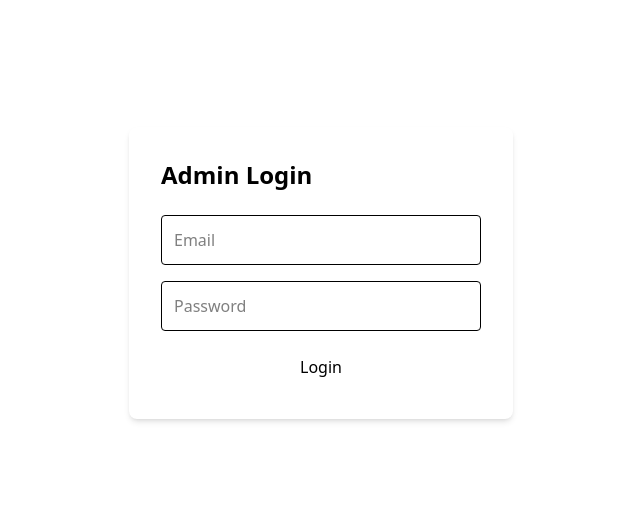
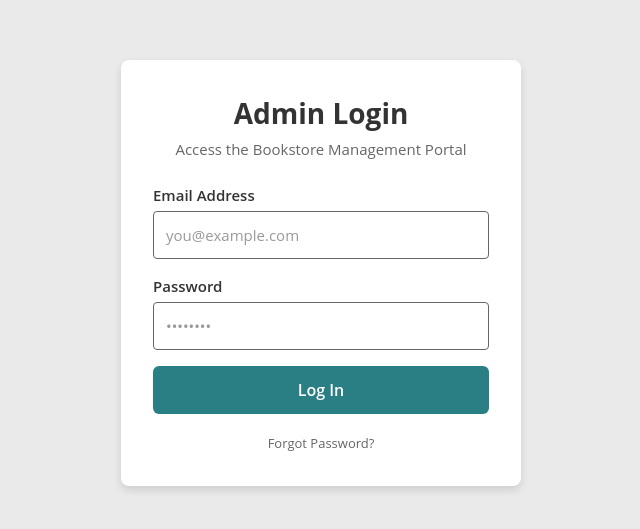
Before and after one commit to AmeyPacharkar1896/bookstore-admin-react, a React (Vite) app: page /admin/login in a window 1280 px wide. Shown: the part 127-656 px from the top of the page, without its empty margins (319-959 px from the left). Built offline with nearby package versions, Linux system fonts and the light colour scheme; no server answers.

Commit message:
added theme to the project

```diff
--- a/src/App.tsx
+++ b/src/App.tsx
@@ -1,4 +1,4 @@
-import { BrowserRouter, Routes, Route } from "react-router-dom";
+import { BrowserRouter, Routes, Route, Navigate } from "react-router-dom";
 import Login from "./pages/Login";
 import Dashboard from "./pages/Dashboard";
 import ProtectedRoute from "./components/ProtectedRoute";
@@ -16,6 +16,8 @@ function App() {
             </ProtectedRoute>
           }
         />
+        <Route path="/" element={<Navigate to="/admin/login" replace />} />
+        <Route path="*" element={<div className="p-8 text-center">404 Not Found</div>} />
       </Routes>
     </BrowserRouter>
   );
--- a/src/components/ProtectedRoute.tsx
+++ b/src/components/ProtectedRoute.tsx
@@ -19,7 +19,7 @@ export default function ProtectedRoute({ children }: ProtectedRouteProps) {
   }, []);
 
   if (authorized === null) return <div className="p-8">Checking access...</div>;
-  if (!authorized) return <Navigate to="/" replace />;
+  if (!authorized) return <Navigate to="/admin/login" replace />;
 
   return <>{children}</>;
 }
--- a/src/pages/Dashboard.tsx
+++ b/src/pages/Dashboard.tsx
@@ -0,0 +1,5 @@
+export default function DashBoard() {
+  return (
+    <div>Welcome to dashboard</div>
+  );
+}
--- a/src/pages/Login.tsx
+++ b/src/pages/Login.tsx
@@ -1,65 +1,217 @@
 import { useState } from "react";
 import { useNavigate } from "react-router-dom";
+import theme from "../theme/theme";
 import { authService } from "../services/authService";
 
 export default function Login() {
   const [email, setEmail] = useState("");
   const [password, setPassword] = useState("");
   const [error, setError] = useState<string | null>(null);
+  const [loading, setLoading] = useState(false);
   const navigate = useNavigate();
 
   const handleLogin = async (e: React.FormEvent) => {
     e.preventDefault();
     setError(null);
+    setLoading(true);
 
     try {
-      await authService.singInWithEmail(email, password);
-      const user = await authService.getCurrentUser();
+      const { user } = await authService.singInWithEmail(email, password);
+      const profile = await authService.getCurrentUser();
 
-      if (user?.role === "admin") {
+      if (!profile || profile.role !== "admin") {
+        setError("Access denied. Admin privileges required.");
+        setLoading(false);
+        return;
+      }
+
+      // ✅ Successful admin login
       navigate("/admin");
-      } else {
-        setError("Access denied: Admins only.");
-      }
     } catch (err: any) {
-      setError(err.message || "Login failed");
+      setError(err.message || "Login failed. Please try again.");
+    } finally {
+      setLoading(false);
     }
   };
 
+
   return (
-    <div className="flex justify-center items-center h-screen bg-[--color-soft-page-white]">
+    <div
+      className="flex justify-center items-center h-screen"
+      style={{ backgroundColor: theme.colors.adminCanvasGrey }}
+    >
       <form
         onSubmit={handleLogin}
-        className="bg-white p-8 rounded-lg shadow-md w-full max-w-sm"
+        style={{
+          backgroundColor: theme.colors.cleanPageWhite,
+          padding: "2rem",
+          borderRadius: theme.borderRadius.card,
+          boxShadow: theme.boxShadow.medium,
+          width: "100%",
+          maxWidth: "400px",
+        }}
       >
-        <h1 className="text-2xl font-bold mb-6 text-[--color-ink-black]">Admin Login</h1>
+        {/* Optional Logo */}
+        {/* <img src="/logo.svg" alt="App Logo" className="mx-auto h-12 w-auto mb-4" /> */}
 
+        <h1
+          className="text-center mb-1"
+          style={{
+            fontSize: theme.fontSizes.h1,
+            fontWeight: theme.fontWeight.bold,
+            color: theme.colors.adminInk,
+            fontFamily: "Open Sans",
+          }}
+        >
+          Admin Login
+        </h1>
+
+        <p
+          className="text-center mb-6"
+          style={{
+            fontSize: theme.fontSizes.body,
+            color: theme.colors.subtleGrey,
+            fontFamily: "Open Sans",
+          }}
+        >
+          Access the Bookstore Management Portal
+        </p>
+
+        <div className="mb-4">
+          <label
+            htmlFor="email"
+            style={{
+              display: "block",
+              fontSize: theme.fontSizes.body,
+              fontWeight: theme.fontWeight.semiBold,
+              marginBottom: "0.25rem",
+              color: theme.colors.adminInk,
+              fontFamily: "Open Sans",
+            }}
+          >
+            Email Address
+          </label>
           <input
+            id="email"
             type="email"
-          placeholder="Email"
             value={email}
             onChange={(e) => setEmail(e.target.value)}
             required
-          className="w-full p-3 border border-[--color-light-mist-grey] rounded mb-4 focus:outline-none focus:border-2 focus:border-[--color-deep-teal]"
+            placeholder="you@example.com"
+            style={{
+              width: "100%",
+              padding: "0.75rem",
+              border: `1px solid ${theme.colors.subtleGrey}`,
+              borderRadius: theme.borderRadius.input,
+              fontSize: theme.fontSizes.body,
+              fontFamily: "Open Sans",
+              color: theme.colors.adminInk,
+              outline: "none",
+            }}
+            onFocus={(e) => {
+              e.currentTarget.style.border = `2px solid ${theme.colors.deepTeal}`;
+            }}
+            onBlur={(e) => {
+              e.currentTarget.style.border = `1px solid ${theme.colors.subtleGrey}`;
+            }}
           />
+        </div>
 
+        <div className="mb-4">
+          <label
+            htmlFor="password"
+            style={{
+              display: "block",
+              fontSize: theme.fontSizes.body,
+              fontWeight: theme.fontWeight.semiBold,
+              marginBottom: "0.25rem",
+              color: theme.colors.adminInk,
+              fontFamily: "Open Sans",
+            }}
+          >
+            Password
+          </label>
           <input
+            id="password"
             type="password"
-          placeholder="Password"
             value={password}
             onChange={(e) => setPassword(e.target.value)}
             required
-          className="w-full p-3 border border-[--color-light-mist-grey] rounded mb-4 focus:outline-none focus:border-2 focus:border-[--color-deep-teal]"
+            placeholder="••••••••"
+            style={{
+              width: "100%",
+              padding: "0.75rem",
+              border: `1px solid ${theme.colors.subtleGrey}`,
+              borderRadius: theme.borderRadius.input,
+              fontSize: theme.fontSizes.body,
+              fontFamily: "Open Sans",
+              color: theme.colors.adminInk,
+              outline: "none",
+            }}
+            onFocus={(e) => {
+              e.currentTarget.style.border = `2px solid ${theme.colors.deepTeal}`;
+            }}
+            onBlur={(e) => {
+              e.currentTarget.style.border = `1px solid ${theme.colors.subtleGrey}`;
+            }}
           />
+        </div>
 
-        {error && <p className="text-sm text-[--color-error-red] mb-2">{error}</p>}
+        {error && (
+          <p
+            style={{
+              fontSize: theme.fontSizes.sm,
+              color: theme.colors.errorRed,
+              fontFamily: "Open Sans",
+              textAlign: "center",
+              marginBottom: "0.75rem",
+            }}
+          >
+            {error}
+          </p>
+        )}
 
         <button
           type="submit"
-          className="w-full bg-[--color-deep-teal] text-[--color-soft-page-white] py-2 rounded hover:opacity-90 transition"
+          disabled={loading}
+          style={{
+            width: "100%",
+            backgroundColor: theme.colors.deepTeal,
+            color: theme.colors.navWhite,
+            fontSize: theme.fontSizes.h3,
+            fontWeight: theme.fontWeight.semiBold,
+            padding: "0.75rem",
+            borderRadius: theme.borderRadius.button,
+            fontFamily: "Open Sans",
+            opacity: loading ? 0.5 : 1,
+            cursor: loading ? "not-allowed" : "pointer",
+            transition: "opacity 0.2s",
+          }}
         >
-          Login
+          {loading ? "Logging in..." : "Log In"}
         </button>
+
+        <div style={{ marginTop: "1rem", textAlign: "center" }}>
+          <a
+            href="#"
+            style={{
+              fontSize: theme.fontSizes.sm,
+              color: theme.colors.subtleGrey,
+              fontFamily: "Open Sans",
+              textDecoration: "none",
+            }}
+            onMouseEnter={(e) => {
+              e.currentTarget.style.color = theme.colors.deepTeal;
+              e.currentTarget.style.textDecoration = "underline";
+            }}
+            onMouseLeave={(e) => {
+              e.currentTarget.style.color = theme.colors.subtleGrey;
+              e.currentTarget.style.textDecoration = "none";
+            }}
+          >
+            Forgot Password?
+          </a>
+        </div>
       </form>
     </div>
   );
--- a/src/theme/colors.ts
+++ /dev/null
@@ -1,13 +0,0 @@
-// src/theme/colors.ts
-export const AppColors = {
-  deepTeal: "#2A7F85",
-  warmOchre: "#E8A243",
-  softPageWhite: "#FDFDFD",
-  lightMistGrey: "#F2F2F2",
-  inkBlack: "#2C2C2C",
-  dustyGrey: "#707070",
-  lightAsh: "#B0B0B0",
-  successGreen: "#27AE60",
-  errorRed: "#E74C3C",
-  warningAmber: "#F39C12",
-};
--- /dev/null
+++ b/src/theme/theme.ts
@@ -0,0 +1,43 @@
+const theme = {
+  colors: {
+    adminCanvasGrey: "#EAEAEA",
+    cleanPageWhite: "#FFFFFF",
+    deepGreyBlue: "#34495E",
+    adminInk: "#333333",
+    subtleGrey: "#666666",
+    lightGreyText: "#999999",
+    deepTeal: "#2A7F85",
+    warmOchre: "#E8A243",
+    successGreen: "#27AE60",
+    errorRed: "#E74C3C",
+    navWhite: "#FFFFFF",
+  },
+
+  fontSizes: {
+    h1: "28px",     // Page Titles
+    h2: "22px",     // Section Titles
+    h3: "16px",     // Sub Headings / Table Headers
+    body: "15px",   // Regular Text / Form Labels
+    sm: "13px",     // Metadata / Captions
+    xs: "11px",     // Hints / Tags
+  },
+
+  fontWeight: {
+    regular: 400,
+    semiBold: 600,
+    bold: 700,
+  },
+
+  borderRadius: {
+    input: "4px",
+    button: "6px",
+    card: "8px",
+  },
+
+  boxShadow: {
+    subtle: "0 1px 3px rgba(0, 0, 0, 0.1)",
+    medium: "0 4px 8px rgba(0, 0, 0, 0.12)",
+  },
+};
+
+export default theme;
```
Lines whose indentation alone changed are shown as unchanged.
